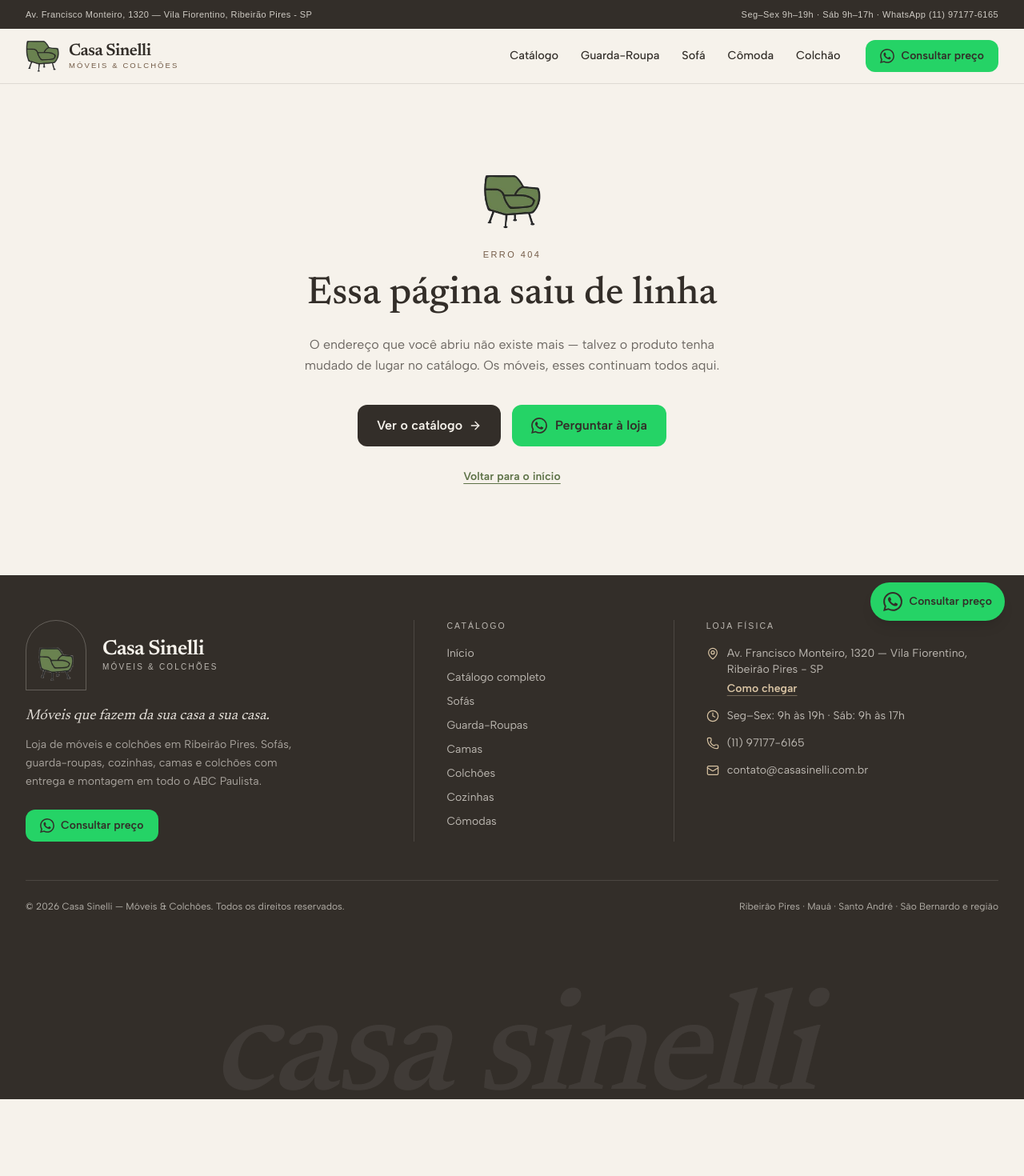
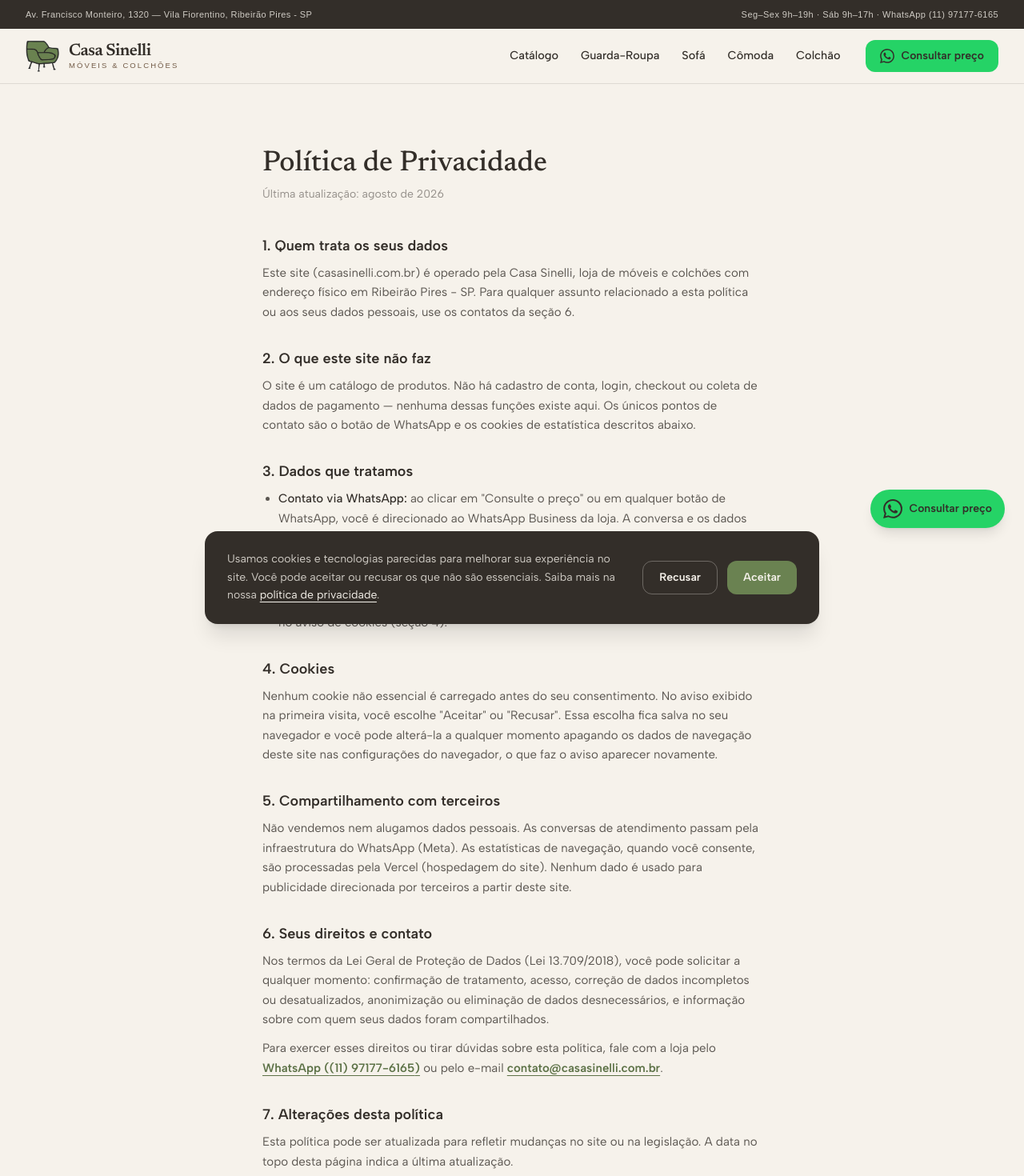
Before and after one commit to Raphael-Sinelli/casa-sinelli-site, a Next.js app: page /politica-de-privacidade in a window 1280 px wide. Before the commit this address had no page. Shown: the top 1470 px of the page at 80% size. Before the commit the page ends 1374 px from the top, so only its background shows below. Built offline with nearby package versions, Linux system fonts and the light colour scheme; a web font is replaced by a local one.

Commit message:
feat: adicionar banner de consentimento de cookies (LGPD) e política de privacidade

```diff
--- a/src/app/layout.tsx
+++ b/src/app/layout.tsx
@@ -1,10 +1,11 @@
 import type { Metadata, Viewport } from 'next';
 import { Newsreader, Albert_Sans, Spline_Sans_Mono } from 'next/font/google';
 import './globals.css';
-import { Analytics } from '@vercel/analytics/next';
 import Header from '@/components/Header';
 import Footer from '@/components/Footer';
 import WhatsAppButton from '@/components/WhatsAppButton';
+import CookieConsent from '@/components/CookieConsent';
+import AnalyticsConsent from '@/components/AnalyticsConsent';
 import MotionProvider from '@/lib/motion/MotionProvider';
 import { todasCategorias } from '@/lib/catalogo-server';
 
@@ -79,7 +80,8 @@ export default function RootLayout({ children }: { children: React.ReactNode })
         <Footer />
         <WhatsAppButton />
         <MotionProvider />
-        <Analytics />
+        <AnalyticsConsent />
+        <CookieConsent />
       </body>
     </html>
   );
--- /dev/null
+++ b/src/app/politica-de-privacidade/page.tsx
@@ -0,0 +1,115 @@
+import type { Metadata } from 'next';
+import { WHATSAPP_TELEFONE_FORMATADO, WHATSAPP_URL } from '@/lib/whatsapp';
+
+export const metadata: Metadata = {
+  title: 'Política de Privacidade',
+  description: 'Como a Casa Sinelli trata dados pessoais e cookies neste site.',
+};
+
+export default function PoliticaDePrivacidade() {
+  return (
+    <div className="max-w-2xl mx-auto px-4 sm:px-6 py-16 sm:py-20">
+      <h1 className="font-serif text-3xl sm:text-4xl font-medium text-grafite mb-2">
+        Política de Privacidade
+      </h1>
+      <p className="text-sm text-grafite/50 mb-10">Última atualização: agosto de 2026</p>
+
+      <div className="space-y-8 text-grafite/80 leading-relaxed text-[15px]">
+        <section>
+          <h2 className="font-semibold text-grafite text-lg mb-2">1. Quem trata os seus dados</h2>
+          <p>
+            Este site (casasinelli.com.br) é operado pela Casa Sinelli, loja de móveis e
+            colchões com endereço físico em Ribeirão Pires - SP. Para qualquer assunto
+            relacionado a esta política ou aos seus dados pessoais, use os contatos da
+            seção 6.
+          </p>
+        </section>
+
+        <section>
+          <h2 className="font-semibold text-grafite text-lg mb-2">2. O que este site não faz</h2>
+          <p>
+            O site é um catálogo de produtos. Não há cadastro de conta, login, checkout ou
+            coleta de dados de pagamento — nenhuma dessas funções existe aqui. Os únicos pontos
+            de contato são o botão de WhatsApp e os cookies de estatística descritos abaixo.
+          </p>
+        </section>
+
+        <section>
+          <h2 className="font-semibold text-grafite text-lg mb-2">3. Dados que tratamos</h2>
+          <ul className="list-disc pl-5 space-y-2">
+            <li>
+              <span className="font-medium text-grafite">Contato via WhatsApp:</span> ao clicar em
+              &quot;Consulte o preço&quot; ou em qualquer botão de WhatsApp, você é direcionado ao
+              WhatsApp Business da loja. A conversa e os dados que você compartilhar nela
+              (nome, telefone, preferências de produto) ficam no WhatsApp e são usados apenas
+              para o atendimento comercial.
+            </li>
+            <li>
+              <span className="font-medium text-grafite">Cookies de estatística:</span> usados para
+              medir visitas e páginas mais acessadas, de forma agregada. Não identificam você
+              nominalmente. Só são ativados depois que você aceita no aviso de cookies (seção 4).
+            </li>
+          </ul>
+        </section>
+
+        <section>
+          <h2 className="font-semibold text-grafite text-lg mb-2">4. Cookies</h2>
+          <p>
+            Nenhum cookie não essencial é carregado antes do seu consentimento. No aviso exibido
+            na primeira visita, você escolhe &quot;Aceitar&quot; ou &quot;Recusar&quot;. Essa
+            escolha fica salva no seu navegador e você pode alterá-la a qualquer momento apagando
+            os dados de navegação deste site nas configurações do navegador, o que faz o aviso
+            aparecer novamente.
+          </p>
+        </section>
+
+        <section>
+          <h2 className="font-semibold text-grafite text-lg mb-2">5. Compartilhamento com terceiros</h2>
+          <p>
+            Não vendemos nem alugamos dados pessoais. As conversas de atendimento passam pela
+            infraestrutura do WhatsApp (Meta). As estatísticas de navegação, quando você
+            consente, são processadas pela Vercel (hospedagem do site). Nenhum dado é usado
+            para publicidade direcionada por terceiros a partir deste site.
+          </p>
+        </section>
+
+        <section>
+          <h2 className="font-semibold text-grafite text-lg mb-2">6. Seus direitos e contato</h2>
+          <p className="mb-3">
+            Nos termos da Lei Geral de Proteção de Dados (Lei 13.709/2018), você pode solicitar a
+            qualquer momento: confirmação de tratamento, acesso, correção de dados incompletos ou
+            desatualizados, anonimização ou eliminação de dados desnecessários, e informação sobre
+            com quem seus dados foram compartilhados.
+          </p>
+          <p>
+            Para exercer esses direitos ou tirar dúvidas sobre esta política, fale com a loja pelo{' '}
+            <a
+              href={WHATSAPP_URL}
+              target="_blank"
+              rel="noopener noreferrer"
+              className="text-musgo-escuro font-semibold underline underline-offset-4"
+            >
+              WhatsApp ({WHATSAPP_TELEFONE_FORMATADO})
+            </a>{' '}
+            ou pelo e-mail{' '}
+            <a
+              href="mailto:contato@casasinelli.com.br"
+              className="text-musgo-escuro font-semibold underline underline-offset-4"
+            >
+              contato@casasinelli.com.br
+            </a>
+            .
+          </p>
+        </section>
+
+        <section>
+          <h2 className="font-semibold text-grafite text-lg mb-2">7. Alterações desta política</h2>
+          <p>
+            Esta política pode ser atualizada para refletir mudanças no site ou na legislação. A
+            data no topo desta página indica a última atualização.
+          </p>
+        </section>
+      </div>
+    </div>
+  );
+}
--- a/src/app/sitemap.ts
+++ b/src/app/sitemap.ts
@@ -7,6 +7,7 @@ export default function sitemap(): MetadataRoute.Sitemap {
   const estaticas: MetadataRoute.Sitemap = [
     { url: BASE, changeFrequency: 'weekly', priority: 1 },
     { url: `${BASE}/catalogo`, changeFrequency: 'weekly', priority: 0.9 },
+    { url: `${BASE}/politica-de-privacidade`, changeFrequency: 'yearly', priority: 0.3 },
   ];
 
   const categorias: MetadataRoute.Sitemap = todasCategorias().map((c) => ({
--- a/src/components/Footer.tsx
+++ b/src/components/Footer.tsx
@@ -142,7 +142,16 @@ export default function Footer() {
         </div>
 
         <div className="mt-12 pt-6 border-t border-cru/12 flex flex-col sm:flex-row items-center justify-between gap-2 text-xs text-cru/65">
-          <p>© {new Date().getFullYear()} Casa Sinelli — Móveis &amp; Colchões. Todos os direitos reservados.</p>
+          <p>
+            © {new Date().getFullYear()} Casa Sinelli — Móveis &amp; Colchões. Todos os direitos reservados.
+            {' '}·{' '}
+            <Link
+              href="/politica-de-privacidade"
+              className="hover:text-cru underline underline-offset-4 decoration-cru/30 transition-colors"
+            >
+              Política de Privacidade
+            </Link>
+          </p>
           <p>Ribeirão Pires · Mauá · Santo André · São Bernardo e região</p>
         </div>
       </div>
--- a/src/components/WhatsAppButton.tsx
+++ b/src/components/WhatsAppButton.tsx
@@ -30,7 +30,8 @@ export default function WhatsAppButton() {
     <aside
       aria-label="Atalho de contato"
       aria-hidden={!visivel}
-      className={`fixed bottom-[max(1.5rem,env(safe-area-inset-bottom))] right-[max(1.5rem,env(safe-area-inset-right))] z-50 transition-[opacity,transform] duration-[var(--dur-short)] motion-reduce:transition-none ${
+      style={{ bottom: 'calc(max(1.5rem, env(safe-area-inset-bottom)) + var(--cookie-banner-h, 0px))' }}
+      className={`fixed right-[max(1.5rem,env(safe-area-inset-right))] z-50 transition-[opacity,transform,bottom] duration-[var(--dur-short)] motion-reduce:transition-none ${
         visivel ? 'opacity-100 translate-y-0 fab-assentar' : 'opacity-0 translate-y-3 pointer-events-none'
       }`}
     >
```
Also changed, not shown: 1 other file (tests, documents, lock files or other folders).
